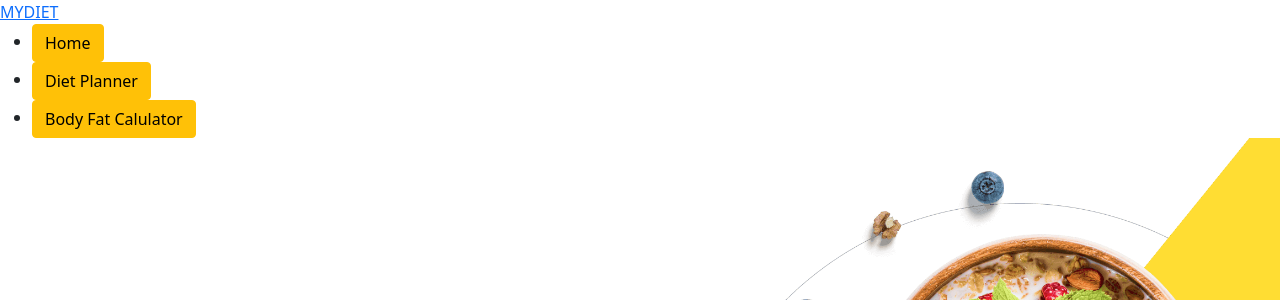
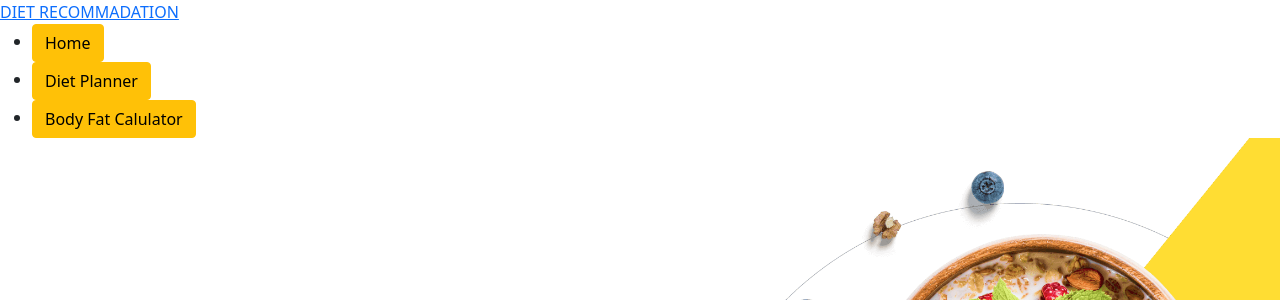
Before and after one commit to jcharsha2003/Diet_Recommandation, a Django app: template templates/home.html in a window 1280 px wide. Shown: the top 300 px of the page. Run offline with Django 3.2, Linux system fonts and the light colour scheme; the template is opened without the code that fills it, so the values that code supplies are empty.

Commit message:
dietbro3

```diff
--- a/templates/basic.html
+++ b/templates/basic.html
@@ -13,13 +13,13 @@
 
     <link rel="stylesheet" type="text/css" href="{% static 'css/style.css' %}">
     <link rel="shortcut icon" type="image/png" href="{% static 'images/favicon.png' %}"/>
-    <title>MyDiet</title>
+    <title>DIET</title>
 </head>
 
 <body>
     <!-- nav start -->
     <header>
-       <a href="/" class="logo">MYDIET</a>
+       <a href="/" class="logo">DIET RECOMMADATION</a>
         <ul class="m-0">
             <li><a href="/" class="btn btn-warning">Home</a></li>
             <li><a href="/dietplanner" class="btn btn-warning">Diet Planner</a></li>
```
